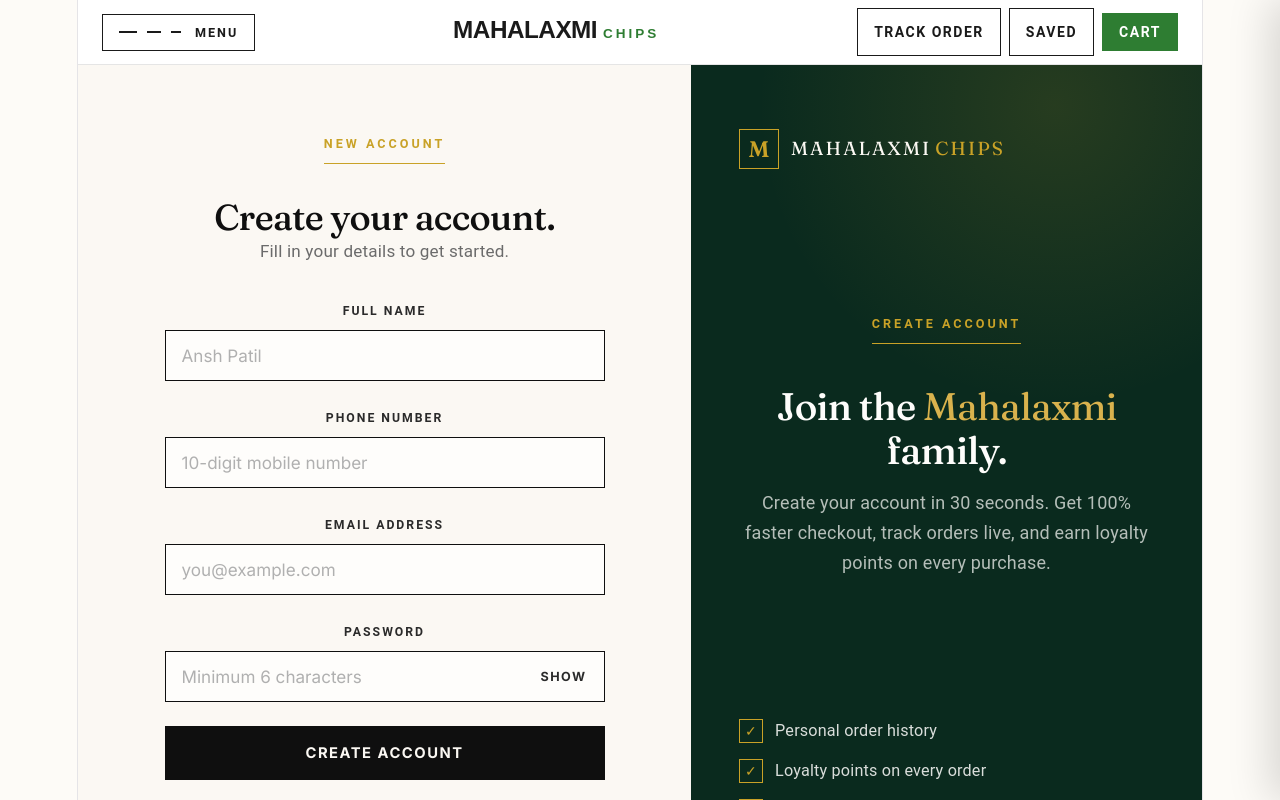
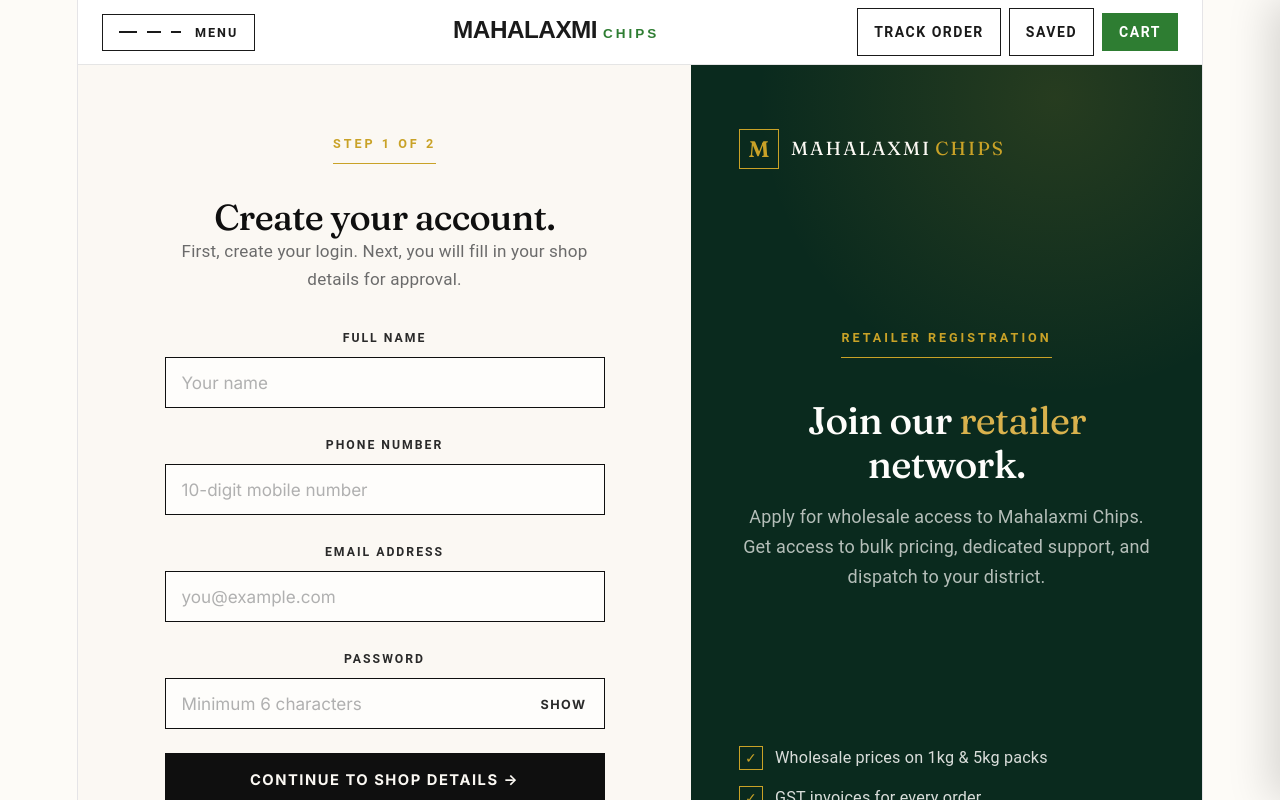
Before and after one commit to Ansh282006/Mahalakshmi-foods, a React (Vite) app: page /signup in a window 1280 px wide. Shown: the top 800 px of the page. Built offline with nearby package versions, Linux system fonts and the light colour scheme.

Commit message:
feat: add retailer onboarding flow and admin approval system

```diff
--- a/src/App.jsx
+++ b/src/App.jsx
@@ -16,20 +16,23 @@
 import Wishlist from './pages/Wishlist';
 import BulkOrder from './pages/BulkOrder';
 import MyRewards from './pages/MyRewards';
+import VideoCall from './pages/VideoCall';
+import RetailerSetup from './pages/RetailerSetup';
 import AdminLogin from './pages/AdminLogin';
 import AdminDashboard from './pages/AdminDashboard';
 import AdminAnalytics from './pages/AdminAnalytics';
 import AdminOrders from './pages/AdminOrders';
 import AdminProducts from './pages/AdminProducts';
 import AdminTeam from './pages/AdminTeam';
+import AdminVideoCalls from './pages/AdminVideoCalls';
+import AdminRetailers from './pages/AdminRetailers';
 
-/* CSS imports — order matters */
-import './App.css';           /* base / legacy styles   */
-import './landing.css';       /* landing page            */
-import './landing-footer.css';/* full footer             */
-import './premium.css';       /* shared premium system   */
+import './App.css';
+import './landing.css';
+import './landing-footer.css';
+import './premium.css';
 import './premium-pages.css';
-import './premium-admin.css'; /* page-specific premium   */
+import './premium-admin.css';
 
 function App() {
   return (
@@ -52,6 +55,8 @@
           <Route path="/wishlist" element={<><Navbar /><Wishlist /></>} />
           <Route path="/bulk-order" element={<><Navbar /><BulkOrder /></>} />
           <Route path="/rewards" element={<><Navbar /><MyRewards /></>} />
+          <Route path="/video-call" element={<><Navbar /><VideoCall /></>} />
+          <Route path="/retailer-setup" element={<><Navbar /><RetailerSetup /></>} />
 
           <Route path="/admin" element={<AdminLogin />} />
           <Route path="/admin/dashboard" element={<AdminDashboard />} />
@@ -59,6 +64,8 @@
           <Route path="/admin/orders" element={<AdminOrders />} />
           <Route path="/admin/products" element={<AdminProducts />} />
           <Route path="/admin/team" element={<AdminTeam />} />
+          <Route path="/admin/video-calls" element={<AdminVideoCalls />} />
+          <Route path="/admin/retailers" element={<AdminRetailers />} />
         </Routes>
       </BrowserRouter>
     </CartProvider>
--- a/src/components/AdminSidebar.jsx
+++ b/src/components/AdminSidebar.jsx
@@ -8,6 +8,8 @@
       { to: '/admin/dashboard', label: 'Dashboard', icon: 'M3 12l9-9 9 9M5 10v10h14V10' },
       { to: '/admin/orders', label: 'Orders', icon: 'M3 9l9-6 9 6-9 6-9-6zM3 9v6l9 6 9-6V9', badge: 'orders' },
       { to: '/admin/products', label: 'Products', icon: 'M20 7l-8-4-8 4m16 0l-8 4m8-4v10l-8 4m0-10L4 7m8 4v10M4 7v10l8 4', badge: 'lowstock' },
+      { to: '/admin/retailers', label: 'Retailers', icon: 'M17 21v-2a4 4 0 00-4-4H5a4 4 0 00-4 4v2M9 11a4 4 0 100-8 4 4 0 000 8zM23 21v-2a4 4 0 00-3-3.87', badge: 'retailers' },
+      { to: '/admin/video-calls', label: 'Video Calls', icon: 'M23 7l-7 5 7 5V7zM1 5h15a2 2 0 012 2v10a2 2 0 01-2 2H1V5z', badge: 'videocalls' },
     ],
   },
   {
--- a/src/pages/CustomerSignup.jsx
+++ b/src/pages/CustomerSignup.jsx
@@ -37,6 +37,7 @@
       return;
     }
 
+    // Generate referral code
     if (data?.user?.id) {
       const myCode = generateCode(form.name);
       await supabase.from('referral_codes').insert({
@@ -45,10 +46,10 @@
       });
     }
 
+    // Process incoming referral
     if (referralCode && data?.user?.id) {
       try {
         await processReferral(referralCode, data.user.id, form.email);
-        toast.success('Referral bonus applied');
       } catch (err) {
         console.error('Referral processing error:', err);
       }
@@ -56,7 +57,8 @@
 
     setLoading(false);
     toast.success('Account created');
-    navigate('/my-orders');
+    // CHANGED: redirect to retailer setup instead of my-orders
+    navigate('/retailer-setup');
   };
 
   return (
@@ -71,42 +73,44 @@
           </Link>
 
           <div className="prem-auth-brand-copy">
-            <span className="prem-kicker" style={{ color: 'var(--gold-500)', borderBottomColor: 'var(--gold-500)' }}>CREATE ACCOUNT</span>
+            <span className="prem-kicker" style={{ color: 'var(--gold-500)', borderBottomColor: 'var(--gold-500)' }}>
+              RETAILER REGISTRATION
+            </span>
             <h2 className="prem-auth-brand-title">
-              Join the <em>Mahalaxmi</em> family.
+              Join our <em>retailer</em> network.
             </h2>
             <p>
-              Create your account in 30 seconds. Get 100% faster checkout,
-              track orders live, and earn loyalty points on every purchase.
+              Apply for wholesale access to Mahalaxmi Chips. Get access to bulk
+              pricing, dedicated support, and dispatch to your district.
             </p>
           </div>
 
           <ul className="prem-auth-brand-list">
             <li>
               <span className="prem-auth-check">✓</span>
-              <span>Personal order history</span>
+              <span>Wholesale prices on 1kg & 5kg packs</span>
             </li>
             <li>
               <span className="prem-auth-check">✓</span>
-              <span>Loyalty points on every order</span>
+              <span>GST invoices for every order</span>
             </li>
             <li>
               <span className="prem-auth-check">✓</span>
-              <span>Referral rewards (₹50 per friend)</span>
+              <span>Dispatch via transport to your district</span>
             </li>
             <li>
               <span className="prem-auth-check">✓</span>
-              <span>Early access to new flavours</span>
+              <span>Dedicated account manager</span>
             </li>
           </ul>
         </aside>
 
         <main className="prem-auth-form-side">
           <div className="prem-auth-form-inner">
-            <span className="prem-kicker">NEW ACCOUNT</span>
+            <span className="prem-kicker">STEP 1 OF 2</span>
             <h1 className="prem-auth-title">Create your account.</h1>
             <p className="prem-auth-sub">
-              Fill in your details to get started.
+              First, create your login. Next, you will fill in your shop details for approval.
             </p>
 
             {referralCode && (
@@ -123,7 +127,7 @@
                   type="text"
                   value={form.name}
                   onChange={(e) => setForm({ ...form, name: e.target.value })}
-                  placeholder="Ansh Patil"
+                  placeholder="Your name"
                   required
                 />
               </div>
@@ -172,8 +176,13 @@
                 </div>
               </div>
 
-              <button type="submit" className="prem-btn-primary" disabled={loading} style={{ width: '100%', padding: '18px' }}>
-                {loading ? 'Creating account...' : 'Create Account'}
+              <button
+                type="submit"
+                className="prem-btn-primary"
+                disabled={loading}
+                style={{ width: '100%', padding: '18px' }}
+              >
+                {loading ? 'Creating account...' : 'Continue to Shop Details →'}
               </button>
             </form>
 
--- a/src/premium-admin.css
+++ b/src/premium-admin.css
@@ -2014,3 +2014,32 @@
 body.dark-mode .prem-admin-team-email { color: var(--cream-50); }
 body.dark-mode .prem-admin-team-role { color: var(--gold-400); }
 body.dark-mode .prem-admin-team-date { color: rgba(254, 253, 251, 0.5); }
+
+/* ============================================
+   RETAILER STATUS BADGES
+   ============================================ */
+.prem-admin-badge.pending { color: #F9A825; }
+.prem-admin-badge.approved { color: #4CAF50; }
+.prem-admin-badge.rejected { color: #f87171; }
+.prem-admin-badge.suspended { color: #9ca3af; }
+
+/* Retailer form: styled select */
+.prem-admin-dp-field select {
+  padding: 10px 12px;
+  border: 1px solid var(--charcoal-900);
+  background: var(--cream-50);
+  font-family: var(--font-body);
+  font-size: 0.85rem;
+  color: var(--charcoal-900);
+}
+
+.prem-admin-dp-field select:focus {
+  outline: none;
+  box-shadow: 0 0 0 1px var(--forest-700);
+}
+
+body.dark-mode .prem-admin-dp-field select {
+  background: var(--forest-900);
+  border-color: rgba(254, 253, 251, 0.2);
+  color: var(--cream-100);
+}
```
